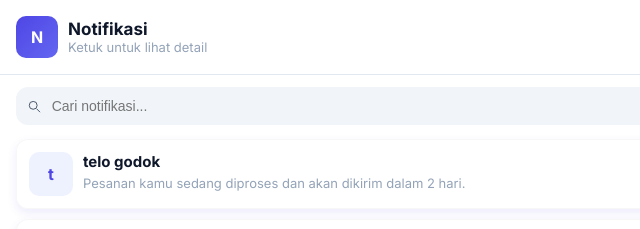
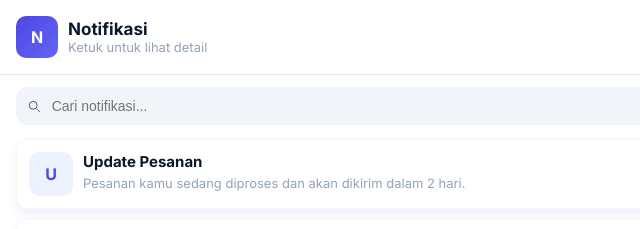
Before and after one commit to elfarsaf-dev/nontif, a plain HTML site: page index.html in a window 1280 px wide. Shown: the top 229 px of the page, 0-640 px from the left. Drawn offline with Linux system fonts and the light colour scheme.

Commit message:
Update index.html

```diff
--- a/index.html
+++ b/index.html
@@ -291,7 +291,7 @@
 
   <script>
     const seed = [
-      { id:'1', title:'telo godok', message:'Pesanan kamu sedang diproses dan akan dikirim dalam 2 hari.', time:'Baru saja', unread:true },
+      { id:'1', title:'Update Pesanan', message:'Pesanan kamu sedang diproses dan akan dikirim dalam 2 hari.', time:'Baru saja', unread:true },
       { id:'2', title:'Promo Akhir Tahun', message:'Dapatkan diskon 25% untuk semua produk hingga 31 Desember!', time:'2 jam lalu', unread:true },
       { id:'3', title:'Update Sistem', message:'Aplikasi akan mengalami pemeliharaan pada 10 Nov pukul 01.00 WIB.', time:'Kemarin', unread:false },
       { id:'4', title:'Promo bulan Desember', message:'buruan ambil promo bulan desember', time:'1 menit lalu', unread:true },
```
